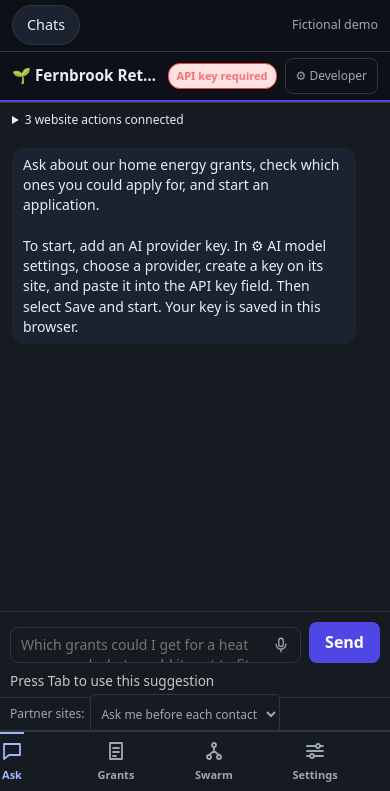
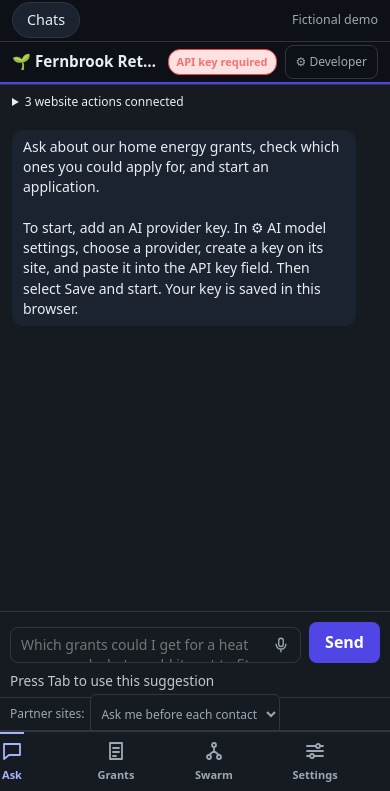
Before and after one commit to arijitgupta42/open-agentic-energy, a website with bundled scripts: page sites/grants/index.html in a window 390 px wide. Shown: the part 53-844 px from the top of the page. Built offline with nearby package versions, Linux system fonts and the light colour scheme.

Commit message:
Table cells get room, and the chat window gets bigger
The page's own rule "#agent-app .ns-msg th, td" (padding 3px 10px 3px 0) outranked
the figure tables' padding, so their text touched the left border. The padding is
now firm, 10px 14px, and a test keeps it so.

The chat is taller (88% of the screen's height, from 720px to 920px, was fixed at
720px) and wider (the chats list and the swarm column give up 64px, and the block
may be up to 1520px wide on a big screen). The rest of the page keeps its size. On a
phone the toolbar and the runtime's header line are a little thinner, so the chat
has more of the screen.

```diff
--- a/sites/grants/js/openui.js
+++ b/sites/grants/js/openui.js
@@ -1175,7 +1175,7 @@ export class OpenUi {
 .ou-table-caption{padding:8px 10px 2px;font-weight:700}
 .ou-scroll{overflow-x:auto;max-width:100%}
 .ou-table{width:100%;border-collapse:collapse;font-size:.94em}
-.ou-table th,.ou-table td{padding:6px 10px;border-bottom:1px solid var(--ou-line);text-align:left;vertical-align:top}
+.ou-table th,.ou-table td{padding:10px 14px!important;border-bottom:1px solid var(--ou-line);text-align:left;vertical-align:top}
 .ou-table th{font-size:.74em;font-weight:700;letter-spacing:.06em;text-transform:uppercase;color:var(--ou-muted);background:var(--ou-soft);white-space:nowrap}
 .ou-table tbody tr:last-child td{border-bottom:0}
 .ou-table tbody tr:hover td{background:var(--ou-soft)}
--- a/sites/grants/mobile.css
+++ b/sites/grants/mobile.css
@@ -76,8 +76,8 @@ body[data-view]:not([data-view="page"]) #agent-app { flex: 1 1 0; min-height: 0;
 
 /* The line over the chat: the chat list button, the status and the demo notice. */
 .m-toolbar, .m-backdrop { display: none; }
-body[data-view="ask"] .m-toolbar { display: flex; align-items: center; gap: 10px; padding: 6px 12px; border-bottom: 1px solid var(--line); }
-body[data-view="ask"] .m-toolbar .m-chats { margin: 0; min-height: 40px; padding: 0 14px; border-radius: 999px; background: var(--surface-2); color: var(--ink); border: 1px solid var(--line); font-size: 0.9em; }
+body[data-view="ask"] .m-toolbar { display: flex; align-items: center; gap: 10px; padding: 3px 12px; border-bottom: 1px solid var(--line); }
+body[data-view="ask"] .m-toolbar .m-chats { margin: 0; min-height: 36px; padding: 0 14px; border-radius: 999px; background: var(--surface-2); color: var(--ink); border: 1px solid var(--line); font-size: 0.9em; }
 body[data-view="ask"] .m-toolbar .m-chats:focus-visible { outline: 2px solid var(--brand-ink); outline-offset: 2px; }
 body:has(#chat-side[hidden]) .m-toolbar .m-chats { display: none; }
 body[data-view="ask"] .m-demo { margin-left: auto; font-size: 0.78em; color: var(--muted); }
@@ -94,11 +94,11 @@ body[data-view="ask"] .assistant-panels > .swarm-map,
 body[data-view="ask"] [data-ns-slot="agents"],
 body[data-view="ask"] [data-ns-slot="settings"],
 body[data-view="ask"] #voice-input { display: none; }
-body[data-view] #agent-app .ns-header { flex-wrap: nowrap; align-items: center; padding: 6px 12px; gap: 8px; }
+body[data-view] #agent-app .ns-header { flex-wrap: nowrap; align-items: center; padding: 3px 12px; gap: 8px; }
 body[data-view] #agent-app .ns-title { flex: 1 1 auto; min-width: 0; font-size: 0.95em; white-space: nowrap; overflow: hidden; text-overflow: ellipsis; }
 body[data-view] #agent-app .ns-title > * { min-width: 0; overflow: hidden; text-overflow: ellipsis; }
 body[data-view] #agent-app .ns-llmbadge { flex: none; font-size: 11px; padding: 3px 8px; }
-body[data-view] #agent-app .ns-devtoggle { flex: none; min-height: 36px; padding: 4px 10px; }
+body[data-view] #agent-app .ns-devtoggle { flex: none; min-height: 34px; padding: 3px 10px; }
 #agent-app .ns-msg { max-width: 96%; }
 
 /* Swarm: the map, then the developer log when it is on. */
--- a/sites/grants/styles.css
+++ b/sites/grants/styles.css
@@ -2,6 +2,7 @@
 :root { --brand: #3730a3; --tint: #eeedfb; --ink: #1f2328; --paper: #fbfaf8; --line: #d0d7de; --muted: #59636e; --surface: #ffffff; --surface-2: #f6f8fa; --brand-ink: #3730a3; --brand-solid: #3730a3; color-scheme: light; }
 :root[data-theme="dark"] { --tint: #1c1d3f; --ink: #e6edf3; --paper: #0d1117; --line: #30363d; --muted: #9da7b3; --surface: #161b22; --surface-2: #1c2330; --brand-ink: #a5b4fc; --brand-solid: #4f46e5; color-scheme: dark; }
 * { box-sizing: border-box; }
+:root { --chat-h: clamp(720px, 88vh, 920px); }
 body { margin: 0; font: 16px/1.55 system-ui, sans-serif; color: var(--ink); background: var(--paper); }
 header { display: flex; flex-wrap: wrap; gap: 12px 24px; align-items: center; justify-content: space-between; padding: 14px 24px; background: var(--brand); }
 header a { color: #fff; text-decoration: none; }
@@ -66,12 +67,12 @@ footer { border-top: 1px solid var(--line); padding: 18px 24px; font-size: 0.85e
   gap: 16px;
   /* Wider than the text above, up to 1320px, so the chat list, the chat and the swarm
      fit side by side. On a narrow screen the side margins come to 0. */
-  margin: 16px calc(50% - min(660px, 50vw - 24px)) 0;
+  margin: 16px calc(50% - min(760px, 50vw - 24px)) 0;
 }
 
 /* Set the height once the runtime has mounted the chat, so a failed load leaves no
    empty box. */
-#agent-app.ns-composed-app [data-ns-slot="chat"] { height: 720px; }
+#agent-app.ns-composed-app [data-ns-slot="chat"] { height: var(--chat-h); }
 /* The runtime gives the chat no background of its own. Keep --ns-msgbg different from
    --ns-bg, or bot replies lose their bubble. */
 #agent-app .ns-chat { background: var(--ns-bg); }
@@ -346,9 +347,9 @@ body > dialog button { margin-right: 8px; }
 
 /* Chats (js/chat-sessions.js): a column to the left of the chat. It is shown once the
    assistant has loaded. */
-.assistant-panels:has(> .chat-side:not([hidden])) { grid-template-columns: 200px minmax(0, 1fr) 400px; }
+.assistant-panels:has(> .chat-side:not([hidden])) { grid-template-columns: 176px minmax(0, 1fr) 360px; }
 .assistant-panels:has(> .chat-side:not([hidden])):has(> .swarm-map[hidden]) { grid-template-columns: 200px minmax(0, 1fr); }
-.chat-side { display: flex; flex-direction: column; gap: 12px; min-width: 0; align-self: start; max-height: 720px; }
+.chat-side { display: flex; flex-direction: column; gap: 12px; min-width: 0; align-self: start; max-height: var(--chat-h); }
 .chat-side[hidden] { display: none; }
 .chat-list { display: flex; flex-direction: column; gap: 8px; min-width: 0; min-height: 0; padding: 10px; border: 1px solid var(--line); border-radius: 10px; background: var(--surface); }
 .chat-list[hidden] { display: none; }
--- a/sites/installer/js/openui.js
+++ b/sites/installer/js/openui.js
@@ -1175,7 +1175,7 @@ export class OpenUi {
 .ou-table-caption{padding:8px 10px 2px;font-weight:700}
 .ou-scroll{overflow-x:auto;max-width:100%}
 .ou-table{width:100%;border-collapse:collapse;font-size:.94em}
-.ou-table th,.ou-table td{padding:6px 10px;border-bottom:1px solid var(--ou-line);text-align:left;vertical-align:top}
+.ou-table th,.ou-table td{padding:10px 14px!important;border-bottom:1px solid var(--ou-line);text-align:left;vertical-align:top}
 .ou-table th{font-size:.74em;font-weight:700;letter-spacing:.06em;text-transform:uppercase;color:var(--ou-muted);background:var(--ou-soft);white-space:nowrap}
 .ou-table tbody tr:last-child td{border-bottom:0}
 .ou-table tbody tr:hover td{background:var(--ou-soft)}
--- a/sites/installer/mobile.css
+++ b/sites/installer/mobile.css
@@ -76,8 +76,8 @@ body[data-view]:not([data-view="page"]) #agent-app { flex: 1 1 0; min-height: 0;
 
 /* The line over the chat: the chat list button, the status and the demo notice. */
 .m-toolbar, .m-backdrop { display: none; }
-body[data-view="ask"] .m-toolbar { display: flex; align-items: center; gap: 10px; padding: 6px 12px; border-bottom: 1px solid var(--line); }
-body[data-view="ask"] .m-toolbar .m-chats { margin: 0; min-height: 40px; padding: 0 14px; border-radius: 999px; background: var(--surface-2); color: var(--ink); border: 1px solid var(--line); font-size: 0.9em; }
+body[data-view="ask"] .m-toolbar { display: flex; align-items: center; gap: 10px; padding: 3px 12px; border-bottom: 1px solid var(--line); }
+body[data-view="ask"] .m-toolbar .m-chats { margin: 0; min-height: 36px; padding: 0 14px; border-radius: 999px; background: var(--surface-2); color: var(--ink); border: 1px solid var(--line); font-size: 0.9em; }
 body[data-view="ask"] .m-toolbar .m-chats:focus-visible { outline: 2px solid var(--brand-ink); outline-offset: 2px; }
 body:has(#chat-side[hidden]) .m-toolbar .m-chats { display: none; }
 body[data-view="ask"] .m-demo { margin-left: auto; font-size: 0.78em; color: var(--muted); }
@@ -94,11 +94,11 @@ body[data-view="ask"] .assistant-panels > .swarm-map,
 body[data-view="ask"] [data-ns-slot="agents"],
 body[data-view="ask"] [data-ns-slot="settings"],
 body[data-view="ask"] #voice-input { display: none; }
-body[data-view] #agent-app .ns-header { flex-wrap: nowrap; align-items: center; padding: 6px 12px; gap: 8px; }
+body[data-view] #agent-app .ns-header { flex-wrap: nowrap; align-items: center; padding: 3px 12px; gap: 8px; }
 body[data-view] #agent-app .ns-title { flex: 1 1 auto; min-width: 0; font-size: 0.95em; white-space: nowrap; overflow: hidden; text-overflow: ellipsis; }
 body[data-view] #agent-app .ns-title > * { min-width: 0; overflow: hidden; text-overflow: ellipsis; }
 body[data-view] #agent-app .ns-llmbadge { flex: none; font-size: 11px; padding: 3px 8px; }
-body[data-view] #agent-app .ns-devtoggle { flex: none; min-height: 36px; padding: 4px 10px; }
+body[data-view] #agent-app .ns-devtoggle { flex: none; min-height: 34px; padding: 3px 10px; }
 #agent-app .ns-msg { max-width: 96%; }
 
 /* Swarm: the map, then the developer log when it is on. */
--- a/sites/installer/styles.css
+++ b/sites/installer/styles.css
@@ -2,6 +2,7 @@
 :root { --brand: #0f5132; --tint: #e9f5ee; --ink: #1f2328; --paper: #fbfaf8; --line: #d0d7de; --muted: #59636e; --surface: #ffffff; --surface-2: #f6f8fa; --brand-ink: #0f5132; --brand-solid: #0f5132; color-scheme: light; }
 :root[data-theme="dark"] { --tint: #0f2a1d; --ink: #e6edf3; --paper: #0d1117; --line: #30363d; --muted: #9da7b3; --surface: #161b22; --surface-2: #1c2330; --brand-ink: #4ade80; --brand-solid: #15803d; color-scheme: dark; }
 * { box-sizing: border-box; }
+:root { --chat-h: clamp(720px, 88vh, 920px); }
 body { margin: 0; font: 16px/1.55 system-ui, sans-serif; color: var(--ink); background: var(--paper); }
 header { display: flex; flex-wrap: wrap; gap: 12px 24px; align-items: center; justify-content: space-between; padding: 14px 24px; background: var(--brand); }
 header a { color: #fff; text-decoration: none; }
@@ -66,12 +67,12 @@ footer { border-top: 1px solid var(--line); padding: 18px 24px; font-size: 0.85e
   gap: 16px;
   /* Wider than the text above, up to 1320px, so the chat list, the chat and the swarm
      fit side by side. On a narrow screen the side margins come to 0. */
-  margin: 16px calc(50% - min(660px, 50vw - 24px)) 0;
+  margin: 16px calc(50% - min(760px, 50vw - 24px)) 0;
 }
 
 /* Set the height once the runtime has mounted the chat, so a failed load leaves no
    empty box. */
-#agent-app.ns-composed-app [data-ns-slot="chat"] { height: 720px; }
+#agent-app.ns-composed-app [data-ns-slot="chat"] { height: var(--chat-h); }
 /* The runtime gives the chat no background of its own. Keep --ns-msgbg different from
    --ns-bg, or bot replies lose their bubble. */
 #agent-app .ns-chat { background: var(--ns-bg); }
@@ -346,9 +347,9 @@ body > dialog button { margin-right: 8px; }
 
 /* Chats (js/chat-sessions.js): a column to the left of the chat. It is shown once the
    assistant has loaded. */
-.assistant-panels:has(> .chat-side:not([hidden])) { grid-template-columns: 200px minmax(0, 1fr) 400px; }
+.assistant-panels:has(> .chat-side:not([hidden])) { grid-template-columns: 176px minmax(0, 1fr) 360px; }
 .assistant-panels:has(> .chat-side:not([hidden])):has(> .swarm-map[hidden]) { grid-template-columns: 200px minmax(0, 1fr); }
-.chat-side { display: flex; flex-direction: column; gap: 12px; min-width: 0; align-self: start; max-height: 720px; }
+.chat-side { display: flex; flex-direction: column; gap: 12px; min-width: 0; align-self: start; max-height: var(--chat-h); }
 .chat-side[hidden] { display: none; }
 .chat-list { display: flex; flex-direction: column; gap: 8px; min-width: 0; min-height: 0; padding: 10px; border: 1px solid var(--line); border-radius: 10px; background: var(--surface); }
 .chat-list[hidden] { display: none; }
--- a/sites/utility/js/openui.js
+++ b/sites/utility/js/openui.js
@@ -1175,7 +1175,7 @@ export class OpenUi {
 .ou-table-caption{padding:8px 10px 2px;font-weight:700}
 .ou-scroll{overflow-x:auto;max-width:100%}
 .ou-table{width:100%;border-collapse:collapse;font-size:.94em}
-.ou-table th,.ou-table td{padding:6px 10px;border-bottom:1px solid var(--ou-line);text-align:left;vertical-align:top}
+.ou-table th,.ou-table td{padding:10px 14px!important;border-bottom:1px solid var(--ou-line);text-align:left;vertical-align:top}
 .ou-table th{font-size:.74em;font-weight:700;letter-spacing:.06em;text-transform:uppercase;color:var(--ou-muted);background:var(--ou-soft);white-space:nowrap}
 .ou-table tbody tr:last-child td{border-bottom:0}
 .ou-table tbody tr:hover td{background:var(--ou-soft)}
--- a/sites/utility/mobile.css
+++ b/sites/utility/mobile.css
@@ -76,8 +76,8 @@ body[data-view]:not([data-view="page"]) #agent-app { flex: 1 1 0; min-height: 0;
 
 /* The line over the chat: the chat list button, the status and the demo notice. */
 .m-toolbar, .m-backdrop { display: none; }
-body[data-view="ask"] .m-toolbar { display: flex; align-items: center; gap: 10px; padding: 6px 12px; border-bottom: 1px solid var(--line); }
-body[data-view="ask"] .m-toolbar .m-chats { margin: 0; min-height: 40px; padding: 0 14px; border-radius: 999px; background: var(--surface-2); color: var(--ink); border: 1px solid var(--line); font-size: 0.9em; }
+body[data-view="ask"] .m-toolbar { display: flex; align-items: center; gap: 10px; padding: 3px 12px; border-bottom: 1px solid var(--line); }
+body[data-view="ask"] .m-toolbar .m-chats { margin: 0; min-height: 36px; padding: 0 14px; border-radius: 999px; background: var(--surface-2); color: var(--ink); border: 1px solid var(--line); font-size: 0.9em; }
 body[data-view="ask"] .m-toolbar .m-chats:focus-visible { outline: 2px solid var(--brand-ink); outline-offset: 2px; }
 body:has(#chat-side[hidden]) .m-toolbar .m-chats { display: none; }
 body[data-view="ask"] .m-demo { margin-left: auto; font-size: 0.78em; color: var(--muted); }
@@ -94,11 +94,11 @@ body[data-view="ask"] .assistant-panels > .swarm-map,
 body[data-view="ask"] [data-ns-slot="agents"],
 body[data-view="ask"] [data-ns-slot="settings"],
 body[data-view="ask"] #voice-input { display: none; }
-body[data-view] #agent-app .ns-header { flex-wrap: nowrap; align-items: center; padding: 6px 12px; gap: 8px; }
+body[data-view] #agent-app .ns-header { flex-wrap: nowrap; align-items: center; padding: 3px 12px; gap: 8px; }
 body[data-view] #agent-app .ns-title { flex: 1 1 auto; min-width: 0; font-size: 0.95em; white-space: nowrap; overflow: hidden; text-overflow: ellipsis; }
 body[data-view] #agent-app .ns-title > * { min-width: 0; overflow: hidden; text-overflow: ellipsis; }
 body[data-view] #agent-app .ns-llmbadge { flex: none; font-size: 11px; padding: 3px 8px; }
-body[data-view] #agent-app .ns-devtoggle { flex: none; min-height: 36px; padding: 4px 10px; }
+body[data-view] #agent-app .ns-devtoggle { flex: none; min-height: 34px; padding: 3px 10px; }
 #agent-app .ns-msg { max-width: 96%; }
 
 /* Swarm: the map, then the developer log when it is on. */
--- a/sites/utility/styles.css
+++ b/sites/utility/styles.css
@@ -2,6 +2,7 @@
 :root { --brand: #9a3412; --tint: #fdf1ea; --ink: #1f2328; --paper: #fbfaf8; --line: #d0d7de; --muted: #59636e; --surface: #ffffff; --surface-2: #f6f8fa; --brand-ink: #9a3412; --brand-solid: #9a3412; color-scheme: light; }
 :root[data-theme="dark"] { --tint: #2b1a10; --ink: #e6edf3; --paper: #0d1117; --line: #30363d; --muted: #9da7b3; --surface: #161b22; --surface-2: #1c2330; --brand-ink: #fb923c; --brand-solid: #c2410c; color-scheme: dark; }
 * { box-sizing: border-box; }
+:root { --chat-h: clamp(720px, 88vh, 920px); }
 body { margin: 0; font: 16px/1.55 system-ui, sans-serif; color: var(--ink); background: var(--paper); }
 header { display: flex; flex-wrap: wrap; gap: 12px 24px; align-items: center; justify-content: space-between; padding: 14px 24px; background: var(--brand); }
 header a { color: #fff; text-decoration: none; }
@@ -66,12 +67,12 @@ footer { border-top: 1px solid var(--line); padding: 18px 24px; font-size: 0.85e
   gap: 16px;
   /* Wider than the text above, up to 1320px, so the chat list, the chat and the swarm
      fit side by side. On a narrow screen the side margins come to 0. */
-  margin: 16px calc(50% - min(660px, 50vw - 24px)) 0;
+  margin: 16px calc(50% - min(760px, 50vw - 24px)) 0;
 }
 
 /* Set the height once the runtime has mounted the chat, so a failed load leaves no
    empty box. */
-#agent-app.ns-composed-app [data-ns-slot="chat"] { height: 720px; }
+#agent-app.ns-composed-app [data-ns-slot="chat"] { height: var(--chat-h); }
 /* The runtime gives the chat no background of its own. Keep --ns-msgbg different from
    --ns-bg, or bot replies lose their bubble. */
 #agent-app .ns-chat { background: var(--ns-bg); }
@@ -346,9 +347,9 @@ body > dialog button { margin-right: 8px; }
 
 /* Chats (js/chat-sessions.js): a column to the left of the chat. It is shown once the
    assistant has loaded. */
-.assistant-panels:has(> .chat-side:not([hidden])) { grid-template-columns: 200px minmax(0, 1fr) 400px; }
+.assistant-panels:has(> .chat-side:not([hidden])) { grid-template-columns: 176px minmax(0, 1fr) 360px; }
 .assistant-panels:has(> .chat-side:not([hidden])):has(> .swarm-map[hidden]) { grid-template-columns: 200px minmax(0, 1fr); }
-.chat-side { display: flex; flex-direction: column; gap: 12px; min-width: 0; align-self: start; max-height: 720px; }
+.chat-side { display: flex; flex-direction: column; gap: 12px; min-width: 0; align-self: start; max-height: var(--chat-h); }
 .chat-side[hidden] { display: none; }
 .chat-list { display: flex; flex-direction: column; gap: 8px; min-width: 0; min-height: 0; padding: 10px; border: 1px solid var(--line); border-radius: 10px; background: var(--surface); }
 .chat-list[hidden] { display: none; }
```
Also changed, not shown: sites/grants/tests/openui.test.mjs (+5 -0 lines), sites/installer/tests/openui.test.mjs (+5 -0 lines), sites/utility/tests/openui.test.mjs (+5 -0 lines).
